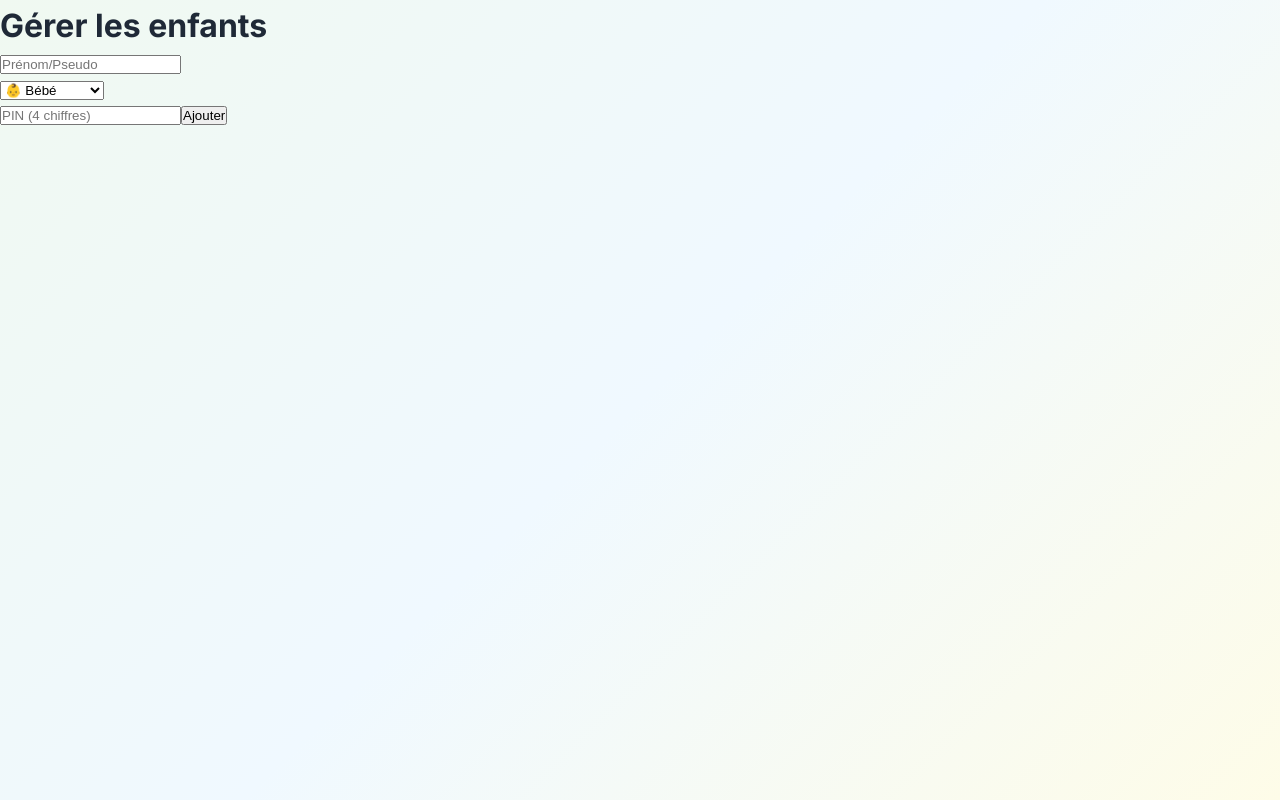
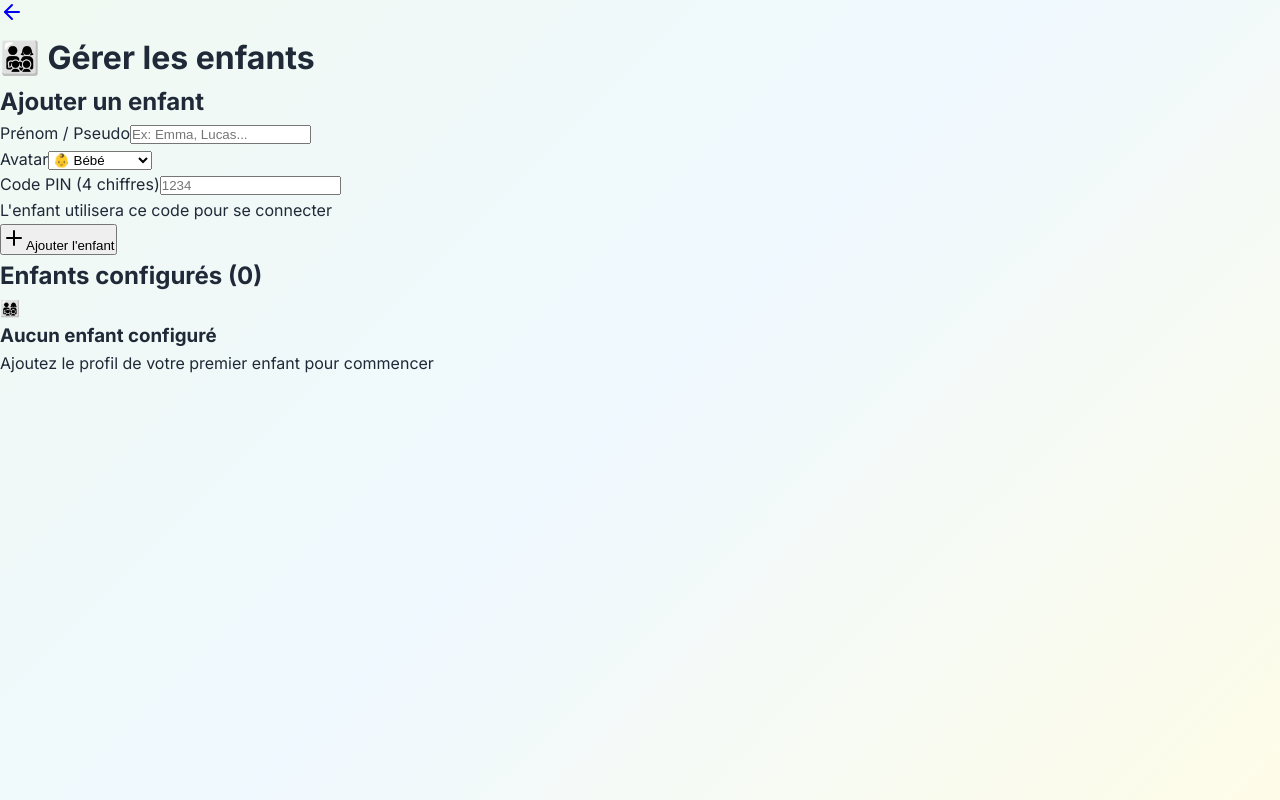
Before and after one commit to Patou250/Patoubolt, a React (Vite) app: page /parent/children in a window 1280 px wide. Built offline with nearby package versions, Linux system fonts and the light colour scheme.

Commit message:
Adapt code to existing database schema

```diff
--- a/src/pages/ChildLogin.tsx
+++ b/src/pages/ChildLogin.tsx
@@ -1,33 +1,40 @@
 import { useState } from 'react'
-import { useNavigate } from 'react-router-dom'
+import { useNavigate, Link } from 'react-router-dom'
 import { supabase } from '../lib/supabase'
+import { ArrowLeft, LogIn } from 'lucide-react'
 
-export default function ChildLogin(){
-  const [name,setName]=useState(''); const [pin,setPin]=useState('')
-  const [err,setErr]=useState<string| null>(null)
-  const nav=useNavigate()
+export default function ChildLogin() {
+  const [name, setName] = useState('')
+  const [pin, setPin] = useState('')
+  const [err, setErr] = useState<string | null>(null)
+  const [loading, setLoading] = useState(false)
+  const navigate = useNavigate()
 
-  const login = async (e:React.FormEvent) => {
-    e.preventDefault(); setErr(null)
+  const login = async (e: React.FormEvent) => {
+    e.preventDefault()
+    setErr(null)
+    setLoading(true)
 
+    try {
       if (!name.trim() || !pin.trim()) {
         setErr('Veuillez saisir le nom et le PIN')
         return
       }
 
       if (pin.length !== 4 || !/^\d{4}$/.test(pin)) {
-      setErr('Le PIN doit contenir 4 chiffres')
+        setErr('Le PIN doit contenir exactement 4 chiffres')
         return
       }
+
+      console.log('🔍 Tentative de connexion enfant:', { name: name.trim() })
 
       // Hash the PIN to match stored format
       const pinHash = btoa(pin)
 
-    console.log('🔍 Tentative de connexion enfant:', { name, pinHash })
-
-    const { data, error } = await supabase.from('children')
+      const { data, error } = await supabase
+        .from('children')
         .select('id, name, emoji, pin_hash')
-      .eq('name', name)
+        .eq('name', name.trim())
         .eq('pin_hash', pinHash)
         .maybeSingle()
 
@@ -35,29 +42,123 @@ export default function ChildLogin(){
 
       if (error) {
         console.error('❌ Erreur Supabase:', error)
-      setErr('Erreur de connexion')
+        setErr('Erreur de connexion à la base de données')
         return
       }
 
       if (!data) {
-      setErr('Nom ou PIN invalide')
+        setErr('Nom ou PIN incorrect')
         return
       }
 
-    console.log('✅ Connexion enfant réussie')
-    localStorage.setItem('patou_child', JSON.stringify({ id:data.id, name:data.name, emoji:data.emoji }))
-    nav('/child')
+      console.log('✅ Connexion enfant réussie:', data.name)
+
+      // Create child session
+      const childSession = {
+        id: data.id,
+        name: data.name,
+        emoji: data.emoji
+      }
+
+      localStorage.setItem('patou_child', JSON.stringify(childSession))
+      navigate('/child')
+    } catch (error) {
+      console.error('❌ Erreur inattendue:', error)
+      setErr('Erreur inattendue lors de la connexion')
+    } finally {
+      setLoading(false)
+    }
   }
 
   return (
-    <div className="max-w-md mx-auto p-6">
-      <h1 className="text-3xl font-bold mb-4">Connexion enfant</h1>
-      {err && <div className="mb-3 p-3 bg-red-50 border border-red-200 text-sm">{err}</div>}
-      <form onSubmit={login} className="space-y-3">
-        <input className="w-full border rounded px-3 py-2" placeholder="Nom de l'enfant" value={name} onChange={e=>setName(e.target.value)} />
-        <input className="w-full border rounded px-3 py-2" placeholder="PIN" value={pin} onChange={e=>setPin(e.target.value)} />
-        <button className="w-full bg-green-600 text-white rounded py-2">Se connecter</button>
+    <div className="min-h-screen bg-gradient-to-br from-blue-50 to-purple-50 flex items-center justify-center p-4">
+      <div className="w-full max-w-md">
+        {/* Header */}
+        <div className="flex items-center gap-4 mb-8">
+          <Link
+            to="/"
+            className="flex items-center justify-center w-10 h-10 bg-white rounded-full shadow-md hover:shadow-lg transition-shadow"
+          >
+            <ArrowLeft className="w-5 h-5 text-gray-600" />
+          </Link>
+          <h1 className="text-2xl font-bold text-gray-800">👶 Espace Enfant</h1>
+        </div>
+
+        {/* Login Form */}
+        <div className="bg-white rounded-lg shadow-xl p-8">
+          <div className="text-center mb-6">
+            <div className="text-4xl mb-3">🎵</div>
+            <h2 className="text-xl font-semibold text-gray-800">Connexion</h2>
+            <p className="text-gray-600 text-sm mt-2">
+              Entre ton nom et ton code secret
+            </p>
+          </div>
+
+          {err && (
+            <div className="mb-4 p-3 bg-red-50 border border-red-200 rounded-lg">
+              <p className="text-red-700 text-sm">{err}</p>
+            </div>
+          )}
+
+          <form onSubmit={login} className="space-y-4">
+            <div>
+              <label className="block text-sm font-medium text-gray-700 mb-2">
+                Ton prénom
+              </label>
+              <input
+                className="w-full border border-gray-300 rounded-lg px-4 py-3 text-lg focus:border-blue-400 focus:ring-2 focus:ring-blue-100 outline-none transition-all"
+                placeholder="Emma, Lucas..."
+                value={name}
+                onChange={e => setName(e.target.value)}
+                disabled={loading}
+                autoFocus
+              />
+            </div>
+
+            <div>
+              <label className="block text-sm font-medium text-gray-700 mb-2">
+                Ton code secret
+              </label>
+              <input
+                className="w-full border border-gray-300 rounded-lg px-4 py-3 text-lg text-center tracking-widest focus:border-blue-400 focus:ring-2 focus:ring-blue-100 outline-none transition-all"
+                placeholder="••••"
+                type="password"
+                value={pin}
+                onChange={e => setPin(e.target.value)}
+                maxLength={4}
+                disabled={loading}
+              />
+              <p className="text-xs text-gray-500 mt-1 text-center">
+                4 chiffres que tes parents t'ont donnés
+              </p>
+            </div>
+
+            <button
+              type="submit"
+              disabled={loading || !name.trim() || !pin.trim()}
+              className="w-full flex items-center justify-center gap-2 px-4 py-3 bg-gradient-to-r from-blue-500 to-purple-500 hover:from-blue-600 hover:to-purple-600 disabled:from-gray-400 disabled:to-gray-400 text-white rounded-lg font-semibold transition-all text-lg"
+            >
+              {loading ? (
+                <>
+                  <div className="animate-spin w-5 h-5 border-2 border-white border-t-transparent rounded-full"></div>
+                  Connexion...
+                </>
+              ) : (
+                <>
+                  <LogIn className="w-5 h-5" />
+                  Se connecter
+                </>
+              )}
+            </button>
           </form>
+
+          <div className="mt-6 text-center">
+            <p className="text-xs text-gray-500">
+              Demande à tes parents s'il y a un problème
+            </p>
+          </div>
+        </div>
+      </div>
     </div>
   )
 }
--- a/src/pages/ParentChildren.tsx
+++ b/src/pages/ParentChildren.tsx
@@ -1,63 +1,196 @@
 import { useEffect, useState } from 'react'
 import { supabase } from '../lib/supabase'
+import { ArrowLeft, Plus, Trash2 } from 'lucide-react'
+import { Link } from 'react-router-dom'
 
-type Child = { id:string; name:string; pin_hash:string; parent_id:string; emoji:string; created_at:string; updated_at:string }
+type Child = {
+  id: string
+  name: string
+  pin_hash: string
+  parent_id: string
+  emoji: string
+  created_at: string
+  updated_at: string
+}
 
-export default function ParentChildren(){
-  const [userId,setUserId]=useState<string>(''); const [list,setList]=useState<Child[]>([])
-  const [name,setName]=useState(''); const [emoji,setEmoji]=useState('👶'); const [pin,setPin]=useState('')
-  const [msg,setMsg]=useState<string| null>(null)
+export default function ParentChildren() {
+  const [userId, setUserId] = useState<string>('')
+  const [list, setList] = useState<Child[]>([])
+  const [name, setName] = useState('')
+  const [emoji, setEmoji] = useState('👶')
+  const [pin, setPin] = useState('')
+  const [msg, setMsg] = useState<string | null>(null)
+  const [loading, setLoading] = useState(false)
 
-  useEffect(()=>{ (async()=>{
-    const { data } = await supabase.auth.getUser(); const uid = data.user?.id || ''
-    setUserId(uid); if (!uid) return
-    const { data:rows } = await supabase.from('children').select('*').eq('parent_id', uid).order('name')
+  useEffect(() => {
+    loadData()
+  }, [])
+
+  const loadData = async () => {
+    try {
+      const { data: { user } } = await supabase.auth.getUser()
+      const uid = user?.id || ''
+      setUserId(uid)
+
+      if (!uid) {
+        console.log('❌ No authenticated user')
+        return
+      }
+
+      console.log('🔍 Loading children for user:', uid)
+
+      // Try to load children using the existing schema
+      const { data: rows, error } = await supabase
+        .from('children')
+        .select('*')
+        .eq('parent_id', uid)
+        .order('created_at', { ascending: true })
+
+      if (error) {
+        console.error('❌ Error loading children:', error)
+        setMsg(`Erreur de chargement: ${error.message}`)
+        return
+      }
+
+      console.log('✅ Children loaded:', rows?.length || 0)
       setList(rows || [])
-  })() },[])
+    } catch (error) {
+      console.error('❌ Unexpected error:', error)
+      setMsg('Erreur inattendue lors du chargement')
+    }
+  }
 
-  const add = async (e:React.FormEvent) => {
-    e.preventDefault(); setMsg(null)
-    if (!userId || !name || !pin) { setMsg('Champs requis manquants.'); return }
+  const add = async (e: React.FormEvent) => {
+    e.preventDefault()
+    setMsg(null)
+    setLoading(true)
+
+    try {
+      if (!userId || !name.trim() || !pin.trim()) {
+        setMsg('Veuillez remplir tous les champs.')
+        return
+      }
 
       if (pin.length !== 4 || !/^\d{4}$/.test(pin)) {
         setMsg('Le PIN doit contenir exactement 4 chiffres.')
         return
       }
 
-    // Hash the PIN (simple hash for demo - in production use proper hashing)
-    const pinHash = btoa(pin) // Simple base64 encoding for demo
+      console.log('🔄 Creating child:', { name, emoji, userId })
 
-    const { data, error } = await supabase.from('children').insert({
+      // Simple hash for PIN (in production, use proper hashing)
+      const pinHash = btoa(pin)
+
+      const { data, error } = await supabase
+        .from('children')
+        .insert({
           parent_id: userId,
-      name: name,
+          name: name.trim(),
           emoji: emoji,
           pin_hash: pinHash
-    }).select()
+        })
+        .select()
 
       if (error) {
-      console.error('❌ Erreur création enfant:', error)
-      setMsg(`Erreur: ${error.message}`)
+        console.error('❌ Error creating child:', error)
+        setMsg(`Erreur lors de la création: ${error.message}`)
         return
       }
 
-    console.log('✅ Enfant créé:', data)
-    const { data:rows } = await supabase.from('children').select('*').eq('parent_id', userId).order('name')
-    setList(rows || []); setName(''); setEmoji('👶'); setPin(''); setMsg('Enfant ajouté.')
+      console.log('✅ Child created:', data)
+      setMsg('✅ Enfant ajouté avec succès!')
+
+      // Reset form
+      setName('')
+      setEmoji('👶')
+      setPin('')
+
+      // Reload list
+      await loadData()
+    } catch (error) {
+      console.error('❌ Unexpected error:', error)
+      setMsg('Erreur inattendue lors de la création')
+    } finally {
+      setLoading(false)
+    }
   }
 
-  const del = async (id:string) => {
-    await supabase.from('children').delete().eq('id', id)
-    setList(list.filter(x=>x.id!==id))
+  const deleteChild = async (id: string) => {
+    if (!confirm('Êtes-vous sûr de vouloir supprimer cet enfant ?')) return
+
+    try {
+      const { error } = await supabase
+        .from('children')
+        .delete()
+        .eq('id', id)
+
+      if (error) {
+        console.error('❌ Error deleting child:', error)
+        setMsg(`Erreur lors de la suppression: ${error.message}`)
+        return
+      }
+
+      setList(list.filter(x => x.id !== id))
+      setMsg('Enfant supprimé')
+    } catch (error) {
+      console.error('❌ Unexpected error:', error)
+      setMsg('Erreur lors de la suppression')
+    }
   }
 
   return (
-    <div className="max-w-xl mx-auto p-6 space-y-4">
-      <h1 className="text-2xl font-bold">Gérer les enfants</h1>
-      {msg && <div className="p-3 bg-yellow-50 border border-yellow-200 text-sm">{msg}</div>}
-      <form onSubmit={add} className="space-y-2">
-        <input className="w-full border px-3 py-2 rounded" placeholder="Prénom/Pseudo" value={name} onChange={e=>setName(e.target.value)} />
-        <div className="flex gap-2">
-          <select className="border px-3 py-2 rounded" value={emoji} onChange={e=>setEmoji(e.target.value)}>
+    <div className="min-h-screen bg-gradient-to-br from-green-50 to-emerald-100 p-4">
+      <div className="max-w-2xl mx-auto">
+        {/* Header */}
+        <div className="flex items-center gap-4 mb-6">
+          <Link
+            to="/parent/dashboard"
+            className="flex items-center justify-center w-10 h-10 bg-white rounded-full shadow-md hover:shadow-lg transition-shadow"
+          >
+            <ArrowLeft className="w-5 h-5 text-gray-600" />
+          </Link>
+          <h1 className="text-2xl font-bold text-gray-800">👨‍👩‍👧‍👦 Gérer les enfants</h1>
+        </div>
+
+        {/* Message */}
+        {msg && (
+          <div className={`mb-6 p-4 rounded-lg ${
+            msg.includes('✅')
+              ? 'bg-green-50 border border-green-200 text-green-700'
+              : 'bg-yellow-50 border border-yellow-200 text-yellow-700'
+          }`}>
+            {msg}
+          </div>
+        )}
+
+        {/* Add Child Form */}
+        <div className="bg-white rounded-lg shadow-lg p-6 mb-6">
+          <h2 className="text-lg font-semibold text-gray-800 mb-4">Ajouter un enfant</h2>
+
+          <form onSubmit={add} className="space-y-4">
+            <div>
+              <label className="block text-sm font-medium text-gray-700 mb-2">
+                Prénom / Pseudo
+              </label>
+              <input
+                className="w-full border border-gray-300 rounded-lg px-4 py-3 focus:border-green-400 focus:ring-2 focus:ring-green-100 outline-none transition-all"
+                placeholder="Ex: Emma, Lucas..."
+                value={name}
+                onChange={e => setName(e.target.value)}
+                disabled={loading}
+              />
+            </div>
+
+            <div>
+              <label className="block text-sm font-medium text-gray-700 mb-2">
+                Avatar
+              </label>
+              <select
+                className="w-full border border-gray-300 rounded-lg px-4 py-3 focus:border-green-400 focus:ring-2 focus:ring-green-100 outline-none transition-all"
+                value={emoji}
+                onChange={e => setEmoji(e.target.value)}
+                disabled={loading}
+              >
                 <option value="👶">👶 Bébé</option>
                 <option value="🧒">🧒 Enfant</option>
                 <option value="👦">👦 Garçon</option>
@@ -66,23 +199,95 @@ export default function ParentChildren(){
                 <option value="🦁">🦁 Lion</option>
                 <option value="🐸">🐸 Grenouille</option>
                 <option value="🦄">🦄 Licorne</option>
+                <option value="🐨">🐨 Koala</option>
+                <option value="🐼">🐼 Panda</option>
+                <option value="🦊">🦊 Renard</option>
+                <option value="🐱">🐱 Chat</option>
               </select>
             </div>
-        <input className="w-full border px-3 py-2 rounded" placeholder="PIN (4 chiffres)" value={pin} onChange={e=>setPin(e.target.value)} />
-        <button className="px-4 py-2 bg-black text-white rounded">Ajouter</button>
+
+            <div>
+              <label className="block text-sm font-medium text-gray-700 mb-2">
+                Code PIN (4 chiffres)
+              </label>
+              <input
+                className="w-full border border-gray-300 rounded-lg px-4 py-3 focus:border-green-400 focus:ring-2 focus:ring-green-100 outline-none transition-all"
+                placeholder="1234"
+                value={pin}
+                onChange={e => setPin(e.target.value)}
+                maxLength={4}
+                pattern="\d{4}"
+                disabled={loading}
+              />
+              <p className="text-xs text-gray-500 mt-1">
+                L'enfant utilisera ce code pour se connecter
+              </p>
+            </div>
+
+            <button
+              type="submit"
+              disabled={loading}
+              className="w-full flex items-center justify-center gap-2 px-4 py-3 bg-green-500 hover:bg-green-600 disabled:bg-gray-400 text-white rounded-lg font-semibold transition-colors"
+            >
+              {loading ? (
+                <>
+                  <div className="animate-spin w-4 h-4 border-2 border-white border-t-transparent rounded-full"></div>
+                  Création...
+                </>
+              ) : (
+                <>
+                  <Plus className="w-4 h-4" />
+                  Ajouter l'enfant
+                </>
+              )}
+            </button>
           </form>
+        </div>
 
-      <ul className="divide-y border rounded">
-        {list.map(c=>(
-          <li key={c.id} className="p-3 flex items-center justify-between">
+        {/* Children List */}
+        <div className="bg-white rounded-lg shadow-lg overflow-hidden">
+          <div className="p-6 border-b border-gray-200">
+            <h2 className="text-lg font-semibold text-gray-800">
+              Enfants configurés ({list.length})
+            </h2>
+          </div>
+
+          {list.length === 0 ? (
+            <div className="p-12 text-center">
+              <div className="text-6xl mb-4">👨‍👩‍👧‍👦</div>
+              <h3 className="text-lg font-semibold text-gray-800 mb-2">Aucun enfant configuré</h3>
+              <p className="text-gray-600">
+                Ajoutez le profil de votre premier enfant pour commencer
+              </p>
+            </div>
+          ) : (
+            <div className="divide-y divide-gray-200">
+              {list.map(child => (
+                <div key={child.id} className="p-6 flex items-center justify-between hover:bg-gray-50 transition-colors">
+                  <div className="flex items-center space-x-4">
+                    <div className="text-3xl">{child.emoji}</div>
                     <div>
-              <div className="font-medium">{c.emoji} {c.name}</div>
-              <div className="text-sm text-gray-500">Créé le {new Date(c.created_at).toLocaleDateString()}</div>
+                      <h3 className="font-semibold text-gray-900">{child.name}</h3>
+                      <p className="text-sm text-gray-500">
+                        Créé le {new Date(child.created_at).toLocaleDateString('fr-FR')}
+                      </p>
                     </div>
-            <button onClick={()=>del(c.id)} className="text-sm underline">Supprimer</button>
-          </li>
+                  </div>
+
+                  <button
+                    onClick={() => deleteChild(child.id)}
+                    className="flex items-center gap-2 px-3 py-2 text-red-600 hover:bg-red-50 rounded-lg transition-colors"
+                    title="Supprimer cet enfant"
+                  >
+                    <Trash2 className="w-4 h-4" />
+                    <span className="text-sm">Supprimer</span>
+                  </button>
+                </div>
               ))}
-      </ul>
+            </div>
+          )}
+        </div>
+      </div>
     </div>
   )
 }
```
Lines whose indentation alone changed are shown as unchanged.
